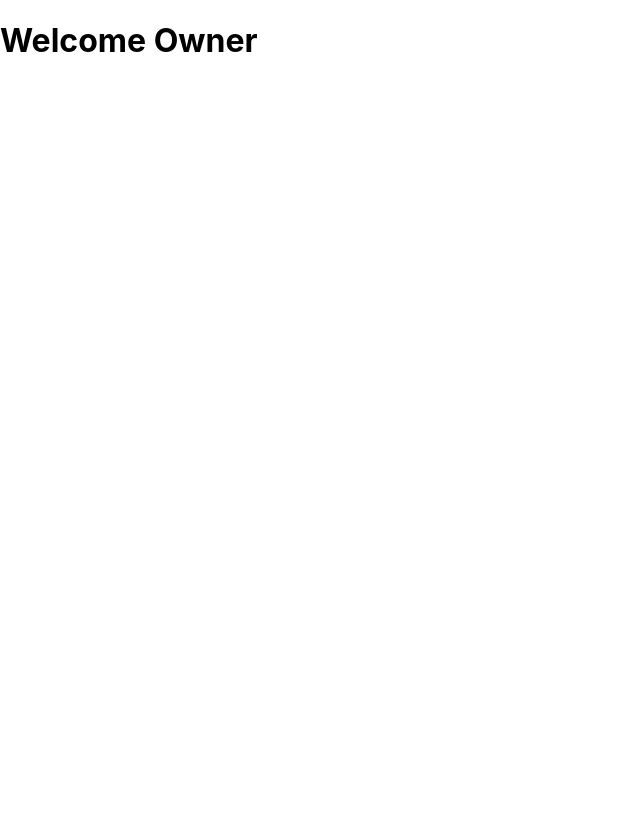
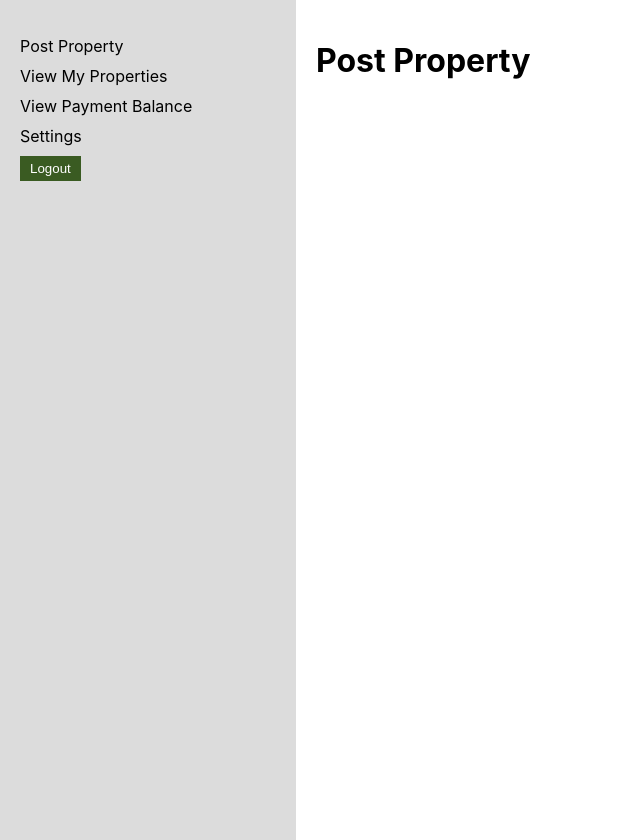
Before and after one commit to Skylar-blessing/SakaKeja, a React (Create React App) app in the folder frontend/: page /owner-dashboard in a window 1280 px wide. Shown: the whole page, without its empty margins (0-640 px from the left). Before the commit the page ends 800 px from the top, so only its background shows below. Built offline with nearby package versions, Linux system fonts and the light colour scheme.

Commit message:
Owner's menu

```diff
--- a/frontend/src/App.js
+++ b/frontend/src/App.js
@@ -4,7 +4,10 @@ import Login from './compononents/Login';
 import SignUp from './compononents/SignUp';
 import OwnerDashboard from './compononents/OwnerDashboard';
 import TenantDashboard from './compononents/TenantDashboard';
-import PropertyList from './compononents/PropertyList'
+import PropertyList from './compononents/PropertyList';
+import PostProperty from './compononents/PostProperty';
+import ViewProperties from './compononents/ViewProperties';
+import ViewPaymentBalance from './compononents/ViewPaymentBalance';
 
 function App() {
   return (
@@ -15,6 +18,9 @@ function App() {
         <Route path="/owner-dashboard" element={<OwnerDashboard />} />
         <Route path="/tenant-dashboard" element={<TenantDashboard />} />
         <Route path="/rent" element={<PropertyList />} />
+        <Route path="/post-property" element={<PostProperty />} />
+        <Route path="/view-properties" element={<ViewProperties />} />
+        <Route path="/view-payment-balance" element={<ViewPaymentBalance />} />
       </Routes>
     </Router>
   );
--- a/frontend/src/compononents/OwnerDashboard.js
+++ b/frontend/src/compononents/OwnerDashboard.js
@@ -1,11 +1,52 @@
-import React from 'react';
+import React, { useState } from 'react';
+import { useNavigate } from 'react-router-dom';
+import PostProperty from './PostProperty';
+import ViewProperties from './ViewProperties';
+import ViewPaymentBalance from './ViewPaymentBalance';
+import Settings from './Settings';
 
 function OwnerDashboard() {
-    return(
-        <div>
-            <h1>Welcome Owner</h1>
-        </div>
-    )
+  const navigate = useNavigate();
+  const [activeTab, setActiveTab] = useState('post-property');
+
+  const handleTabClick = (tab) => {
+    setActiveTab(tab);
+  };
+
+  const handleLogout = () => {
+    navigate('/login');
+  };
+
+  return (
+    <div style={{ display: 'flex' }}>
+      <div style={{ width: '20%', height: '100vh', backgroundColor: '#dcdcdc', padding: '20px' }}>
+        <ul style={{ listStyleType: 'none', padding: 0 }}>
+          <li style={{ marginBottom: '10px' }}>
+            <div onClick={() => handleTabClick('post-property')} style={{ cursor: 'pointer' }}>Post Property</div>
+          </li>
+          <li style={{ marginBottom: '10px' }}>
+            <div onClick={() => handleTabClick('view-properties')} style={{ cursor: 'pointer' }}>View My Properties</div>
+          </li>
+          <li style={{ marginBottom: '10px' }}>
+            <div onClick={() => handleTabClick('view-payment-balance')} style={{ cursor: 'pointer' }}>View Payment Balance</div>
+          </li>
+          <li style={{ marginBottom: '10px' }}>
+            <div onClick={() => handleTabClick('settings')} style={{ cursor: 'pointer' }}>Settings</div>
+          </li>
+          <li style={{ marginBottom: '10px' }}>
+            <button onClick={handleLogout} style={{ background: '#3A5B22', color: 'white', border: 'none', cursor: 'pointer', padding: '5px 10px' }}>Logout</button>
+          </li>
+        </ul>
+      </div>
+
+      <div style={{ flex: 1, padding: '20px' }}>
+        {activeTab === 'post-property' && <PostProperty />}
+        {activeTab === 'view-properties' && <ViewProperties />}
+        {activeTab === 'view-payment-balance' && <ViewPaymentBalance />}
+        {activeTab === 'settings' && <Settings />}
+      </div>
+    </div>
+  );
 }
 
 export default OwnerDashboard;
--- /dev/null
+++ b/frontend/src/compononents/PostProperty.js
@@ -0,0 +1,11 @@
+import React from 'react';
+
+function PostProperty() {
+    return(
+        <div>
+            <h1>Post Property</h1>
+        </div>
+    )
+}
+
+export default PostProperty;
--- a/frontend/src/compononents/Settings.js
+++ b/frontend/src/compononents/Settings.js
@@ -1,10 +1,27 @@
-import React from 'react'
+import React, { useState } from 'react';
 
 function Settings() {
-return(
-    <div>
-        <h1>Settings</h1>
+  const [isDarkMode, setIsDarkMode] = useState(false);
+
+  const handleModeToggle = () => {
+    setIsDarkMode((prevMode) => !prevMode);
+  };
+
+  return (
+    <div className={`settings-container ${isDarkMode ? 'dark-mode' : 'light-mode'}`}>
+      <h1>Settings</h1>
+      <div className="mode-toggle">
+        <label>
+          <input
+            type="checkbox"
+            checked={isDarkMode}
+            onChange={handleModeToggle}
+          />
+          {isDarkMode ? 'Dark Mode' : 'Light Mode'}
+        </label>
+      </div>
     </div>
-)
+  );
 }
+
 export default Settings;
--- /dev/null
+++ b/frontend/src/compononents/ViewPaymentBalance.js
@@ -0,0 +1,11 @@
+import React from 'react';
+
+function ViewPaymentBalance() {
+    return(
+        <div>
+            <h1>View Payment Balance</h1>
+        </div>
+    )
+}
+
+export default ViewPaymentBalance;
--- /dev/null
+++ b/frontend/src/compononents/ViewProperties.js
@@ -0,0 +1,11 @@
+import React from 'react';
+
+function ViewProperties() {
+    return(
+        <div>
+            <h1>View Properties</h1>
+        </div>
+    )
+}
+
+export default ViewProperties;
```
